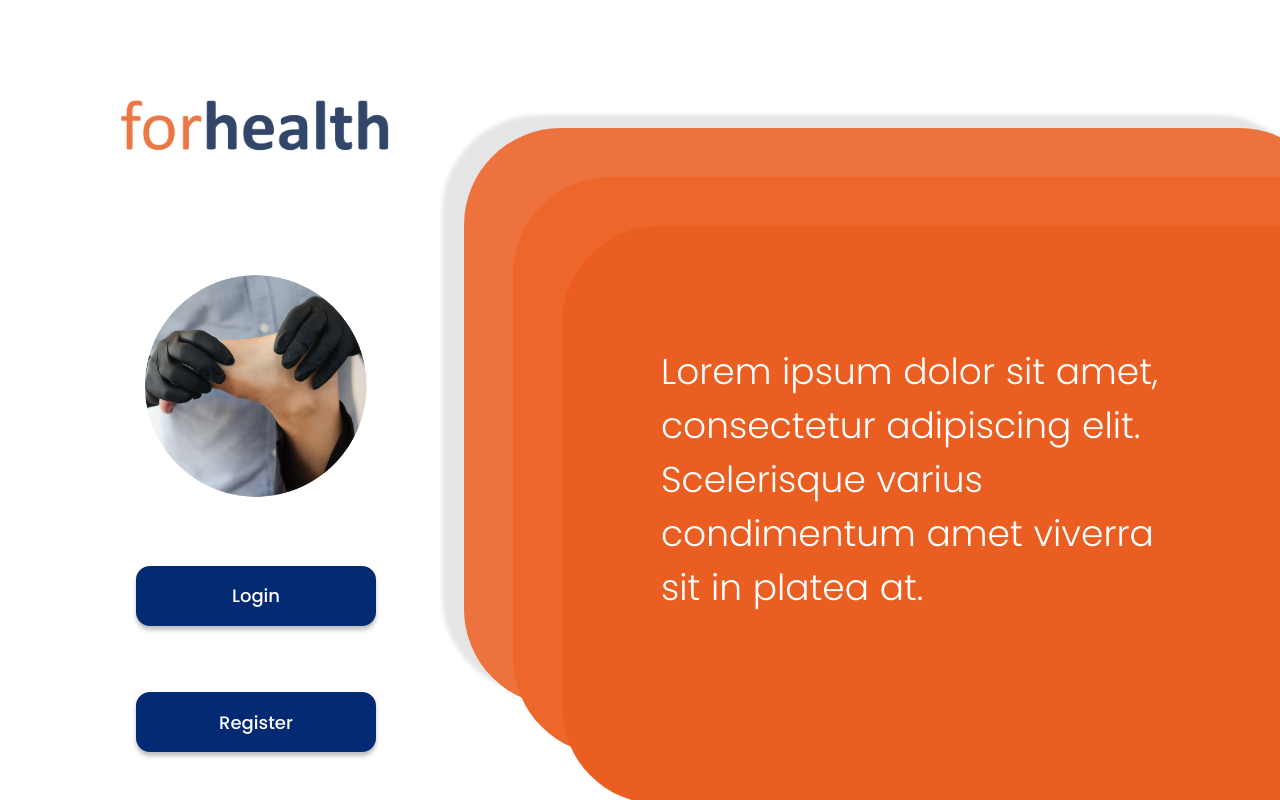
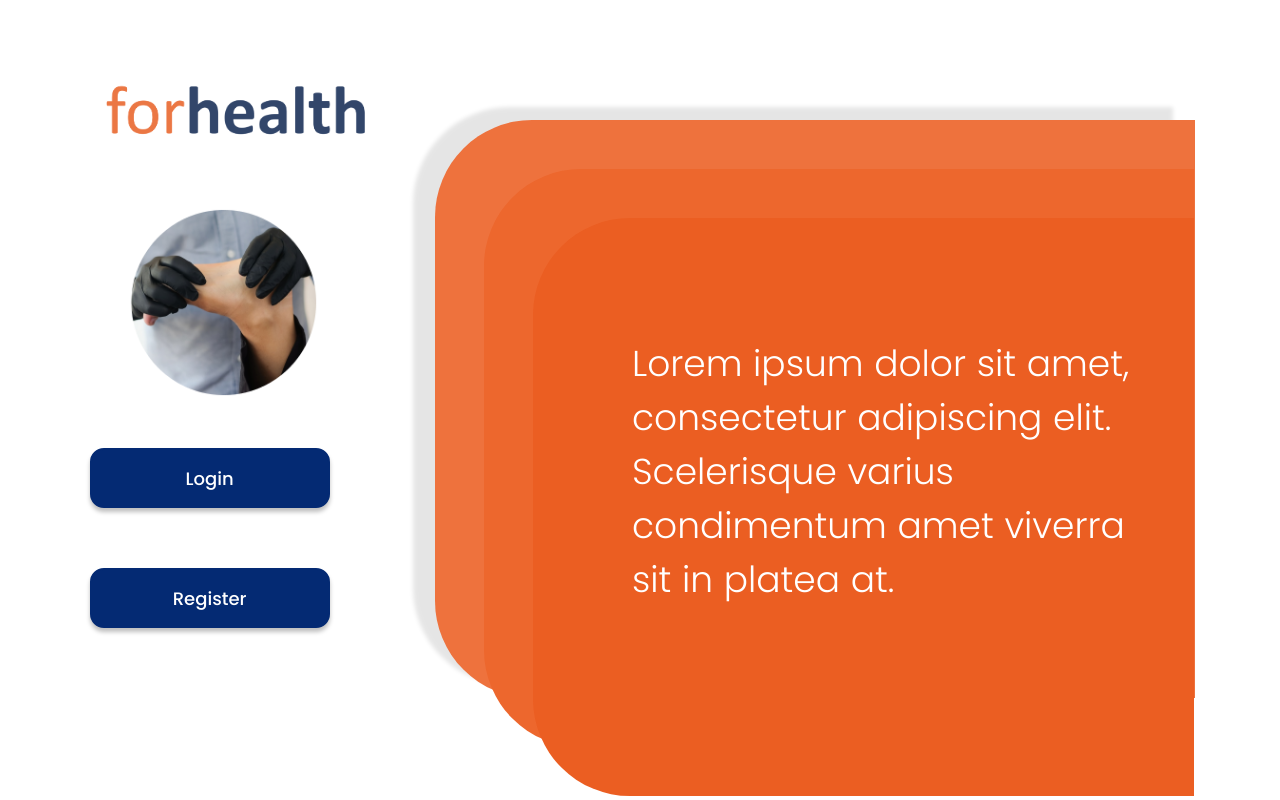
Before and after one commit to harsh21p/ForHealth-Web-Application, a Flask app: page / in a window 1280 px wide. Run offline with Flask 2, Linux system fonts and the light colour scheme; some libraries are stand-ins or nearby versions.

Commit message:
home page

```diff
--- a/static/css/graphs.css
+++ b/static/css/graphs.css
@@ -39,7 +39,7 @@
 .play{
 width: 154px;
 height: 75px;
-background: #EE723D;
+background: hsl(18, 84%, 59%);
 border-radius: 15px;
 border: none;
 box-shadow: 0px 4px 4px rgba(0, 0, 0, 0.25);
--- a/static/css/home.css
+++ b/static/css/home.css
@@ -1,44 +1,73 @@
 .Loginbtn {
+  position: absolute;
   width: 240px;
   height: 60px;
-  margin: auto;
+  top: 56%;
+  left: 7%;
   font-family: Poppinsdark;
   background: #042a73;
   border-radius: 14px;
   font-size: large;
-  margin-top: 13%;
   color: white;
   border: 2px solid #042a73;
   box-shadow: 0px 4px 4px rgba(0, 0, 0, 0.25);
 }
 
+.regbtn {
+  position: absolute;
+  width: 240px;
+  height: 60px;
+  top: 71%;
+  left: 7%;
+  font-family: Poppinsdark;
+  background: #042a73;
+  border-radius: 14px;
+  font-size: large;
+  color: white;
+  border: 2px solid #042a73;
+  box-shadow: 0px 4px 4px rgba(0, 0, 0, 0.25);
+}
+.logo{
+  position: absolute;
+  width: 27%;
+  left: 5%;
+  top: 6%;
+
+}
+.photo{
+  position: absolute;
+  width: 15%;
+  top: 26%;
+  left: 10%;
+
+}
 .div1 {
   position: absolute;
-  width: 872px;
+  width: 760px;
   height: 578px;
-  left: 464px;
-  top: 128px;
+  left: 435px;
+  top: 120;
   background: #ee723d;
   box-shadow: -22px -13px 4px rgba(0, 0, 0, 0.1);
-  border-radius: 97px;
+  border-radius: 97px 0px 0px 97px;
 }
 .div2 {
   position: absolute;
-  width: 872px;
+  width: 710px;
   height: 578px;
   left: 49px;
   top: 49px;
   background: #ed672d;
-  border-radius: 97px;
+  border-radius: 97px 0px 0px 97px;
 }
 .div3 {
   position: absolute;
-  width: 872px;
+  width: 661px;
   height: 578px;
   left: 49px;
   top: 49px;
   background: #eb5e22;
-  border-radius: 97px;
+  border-radius: 97px 0px 0px 97px;
 }
 .ptag {
   position: absolute;
@@ -46,7 +75,6 @@
   height: 348px;
   left: 99px;
   top: 119px;
-
   font-family: Poppins;
   font-style: normal;
   font-weight: normal;
--- a/templates/home.html
+++ b/templates/home.html
@@ -10,26 +10,20 @@
 <title>Home</title>
 
 <body>
-  <div style="float: left; width: 40%;">
     <div>
-      <center><img src="{{ url_for('static', filename='images/logo.png') }}" alt="img"
-          style="width: 70%;margin-top: 12%;"></center>
+     <img src="{{ url_for('static', filename='images/logo.png') }}" alt="img"
+          class="logo">
     </div>
     <div>
-      <center><img src="{{ url_for('static', filename='images/photo1.png') }}" alt="img"
-          style="width: 45%;margin-top: 12%;">
+      <img src="{{ url_for('static', filename='images/photo1.png') }}" alt="img"
+          class="photo">
         <br>
         <a href="login">
           <button type="button" class="Loginbtn">Login</button></a>
         <br>
         <a href="signup">
-          <button class="Loginbtn">Register</button></a>
-      </center>
-
+          <button class="regbtn">Register</button></a>
     </div>
-  </div>
-
-  <div style="float: right; width: 60%;">
 
     <div class="div1">
       <div class="div2">
@@ -42,8 +36,6 @@
       </div>
     </div>
 
-  </div>
-
 </body>
 
 </html>
```
Also changed, not shown: static/js/getdata.js (+50 -1 lines).
